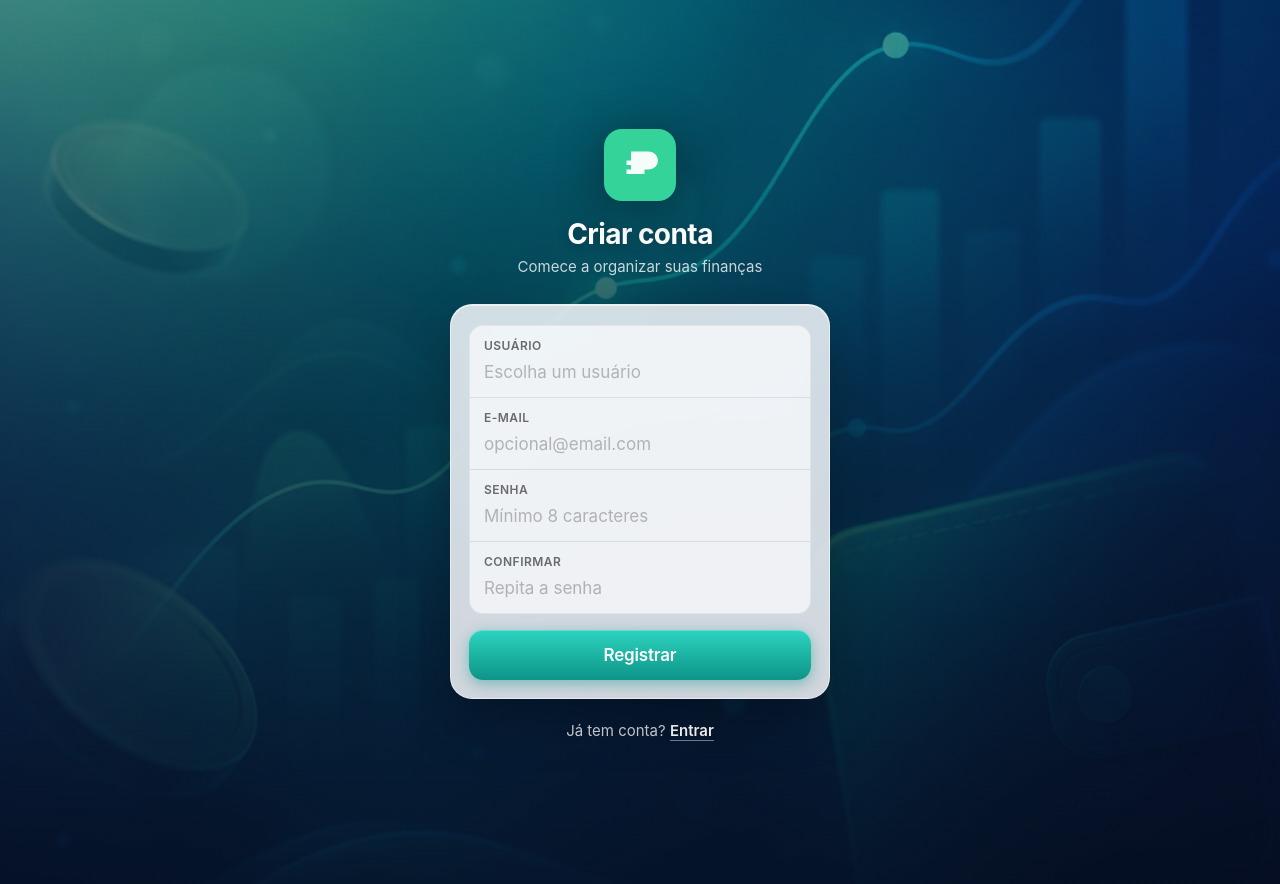
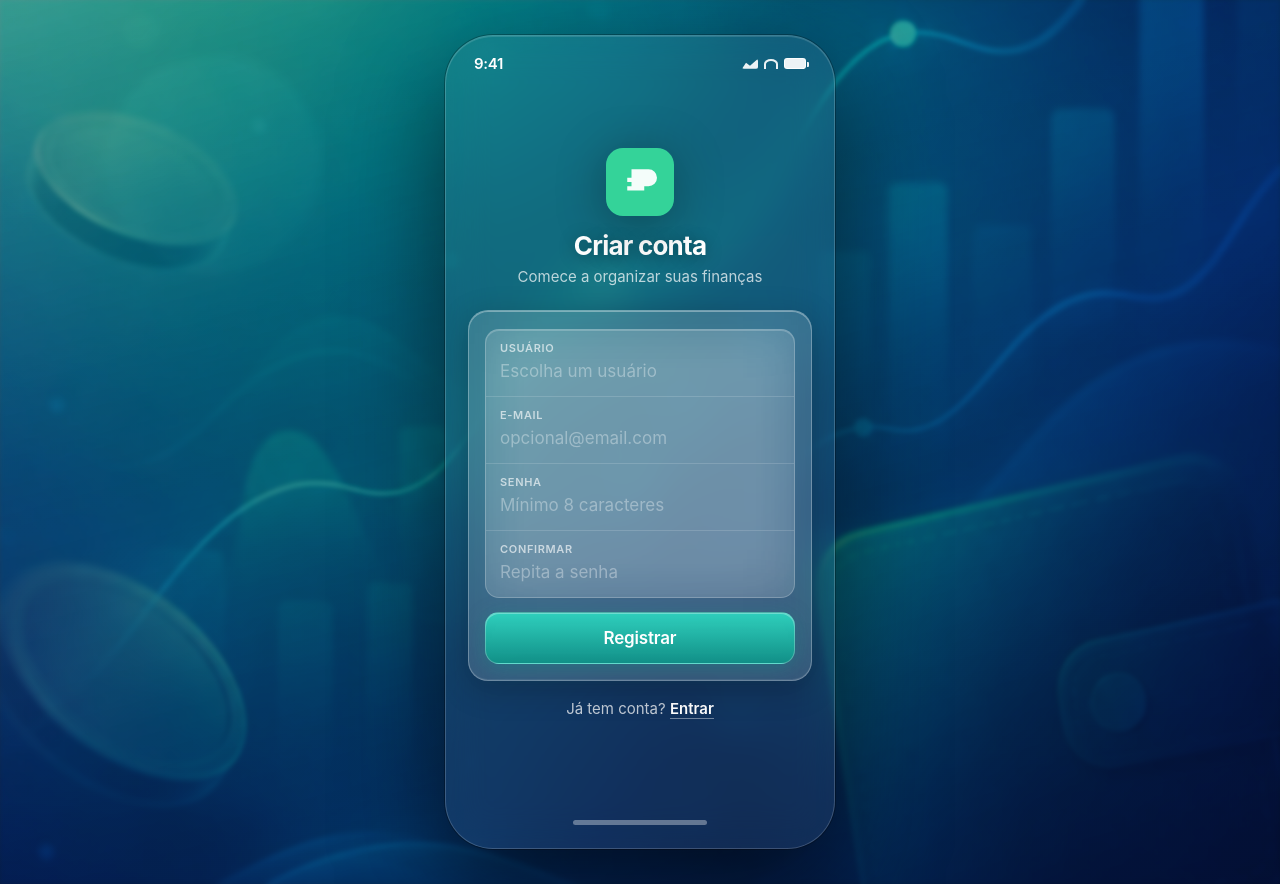
Before and after one commit to WeslenWSO/FinancasPessoais, a Django app: page /register/ in a window 1280 px wide. Run offline with Django 5.2, Linux system fonts and the light colour scheme; parts of the project's set-up code (start-up, migrations or seed data) failed here and were passed over.

Commit message:
feat: atualiza URLs do Android e redesign da auth web estilo iOS
Aponta o app para a nova URL do Render, separa URL local no debug e melhora a tela de login web com moldura e glassmorphism no estilo iOS.

Co-authored-by: Cursor <cursoragent@cursor.com>

```diff
--- a/financas/static/financas/css/app.css
+++ b/financas/static/financas/css/app.css
@@ -340,7 +340,8 @@ nav.menu a.active{background:var(--sidebar-hover);color:#fff;border-left-color:v
 /* iOS Auth */
 body.auth-page{
   margin:0;min-height:100vh;min-height:100dvh;
-  display:block;width:100%;
+  display:flex;align-items:center;justify-content:center;
+  width:100%;
   font-family:-apple-system,BlinkMacSystemFont,"SF Pro Display","SF Pro Text","Segoe UI",Roboto,Helvetica,Arial,sans-serif;
   -webkit-font-smoothing:antialiased;
   overflow-x:hidden;
@@ -348,86 +349,147 @@ body.auth-page{
 .auth-bg{
   position:fixed;inset:0;z-index:0;
   background-size:cover;background-position:center;background-repeat:no-repeat;
-  transform:scale(1.03);
+  transform:scale(1.06);
 }
 .auth-bg-overlay{
   position:fixed;inset:0;z-index:1;
-  background:linear-gradient(180deg,rgba(8,18,32,.45) 0%,rgba(8,18,32,.72) 55%,rgba(6,14,26,.88) 100%);
-  backdrop-filter:saturate(120%);
+  background:linear-gradient(165deg,rgba(6,16,30,.35) 0%,rgba(8,22,38,.5) 45%,rgba(4,12,24,.65) 100%);
+  backdrop-filter:blur(2px) saturate(140%);
+  -webkit-backdrop-filter:blur(2px) saturate(140%);
+}
+.auth-ios-device{
+  position:relative;z-index:2;
+  width:100%;max-width:390px;
+  min-height:100vh;min-height:100dvh;
+  display:flex;flex-direction:column;
+  padding:max(8px,env(safe-area-inset-top)) 0 max(8px,env(safe-area-inset-bottom));
+  box-sizing:border-box;
+}
+@media (min-width:431px){
+  .auth-ios-device{
+    min-height:auto;max-height:844px;height:min(844px,92dvh);
+    margin:24px auto;
+    border-radius:48px;
+    background:rgba(255,255,255,.06);
+    border:1px solid rgba(255,255,255,.18);
+    box-shadow:
+      0 0 0 1px rgba(0,0,0,.25),
+      0 40px 100px rgba(0,0,0,.55),
+      inset 0 1px 0 rgba(255,255,255,.12);
+    backdrop-filter:blur(20px);
+    -webkit-backdrop-filter:blur(20px);
+    overflow:hidden;
+  }
+}
+.auth-ios-status{
+  display:flex;align-items:center;justify-content:space-between;
+  padding:10px 28px 6px;color:#fff;font-size:15px;font-weight:600;
+  letter-spacing:-.02em;flex-shrink:0;
+}
+.auth-ios-status-icons{display:flex;align-items:center;gap:6px;}
+.auth-ios-signal,.auth-ios-wifi,.auth-ios-battery{
+  display:block;background:rgba(255,255,255,.92);border-radius:2px;
+}
+.auth-ios-signal{width:16px;height:10px;clip-path:polygon(0 100%,25% 40%,50% 70%,100% 0,100% 100%);}
+.auth-ios-wifi{width:14px;height:10px;border-radius:50% 50% 0 0;border:2px solid rgba(255,255,255,.92);border-bottom:none;background:transparent;}
+.auth-ios-battery{width:22px;height:11px;border:1.5px solid rgba(255,255,255,.92);border-radius:3px;position:relative;}
+.auth-ios-battery::after{
+  content:'';position:absolute;right:-4px;top:3px;width:2px;height:5px;
+  background:rgba(255,255,255,.92);border-radius:0 1px 1px 0;
+}
+.auth-ios-home-indicator{
+  flex-shrink:0;height:34px;display:flex;align-items:center;justify-content:center;
+}
+.auth-ios-home-indicator::after{
+  content:'';width:134px;height:5px;border-radius:100px;
+  background:rgba(255,255,255,.35);
 }
 .auth-ios{
-  position:relative;z-index:2;
-  width:100%;max-width:100%;
-  min-height:100vh;min-height:100dvh;
+  flex:1;
+  width:100%;
   display:flex;flex-direction:column;align-items:center;justify-content:center;
-  padding:max(24px,env(safe-area-inset-top)) 20px max(24px,env(safe-area-inset-bottom));
+  padding:8px 22px 12px;
   box-sizing:border-box;
-  margin:0 auto;
 }
 .auth-ios-header{
-  text-align:center;margin-bottom:28px;color:#fff;
-  width:100%;max-width:380px;
+  text-align:center;margin-bottom:24px;color:#fff;
+  width:100%;
 }
-.auth-ios-icon{width:72px;height:72px;margin:0 auto 16px;filter:drop-shadow(0 8px 24px rgba(0,0,0,.35));}
+.auth-ios-icon{width:68px;height:68px;margin:0 auto 14px;filter:drop-shadow(0 8px 24px rgba(0,0,0,.35));}
 .auth-ios-icon svg{width:100%;height:100%;display:block;}
 .auth-ios-header h1{
-  margin:0 0 6px;font-size:28px;font-weight:700;letter-spacing:-.02em;
-  text-shadow:0 2px 12px rgba(0,0,0,.25);
+  margin:0 0 6px;font-size:26px;font-weight:700;letter-spacing:-.03em;
+  text-shadow:0 2px 16px rgba(0,0,0,.35);
 }
-.auth-ios-header p{margin:0;font-size:15px;color:rgba(255,255,255,.78);font-weight:400;}
+.auth-ios-header p{margin:0;font-size:15px;color:rgba(255,255,255,.72);font-weight:400;}
 .auth-ios-card{
-  width:100%;max-width:380px;
-  background:rgba(255,255,255,.82);
-  backdrop-filter:blur(24px) saturate(180%);
-  -webkit-backdrop-filter:blur(24px) saturate(180%);
-  border-radius:22px;
-  border:1px solid rgba(255,255,255,.55);
-  box-shadow:0 20px 50px rgba(0,0,0,.28),inset 0 1px 0 rgba(255,255,255,.6);
-  padding:20px 18px 18px;
+  width:100%;
+  background:rgba(255,255,255,.14);
+  backdrop-filter:blur(40px) saturate(180%);
+  -webkit-backdrop-filter:blur(40px) saturate(180%);
+  border-radius:20px;
+  border:1px solid rgba(255,255,255,.28);
+  box-shadow:
+    0 8px 32px rgba(0,0,0,.22),
+    inset 0 1px 0 rgba(255,255,255,.35),
+    inset 0 -1px 0 rgba(255,255,255,.08);
+  padding:18px 16px 16px;
 }
 .auth-ios-alert{
-  background:rgba(255,59,48,.12);color:#c81e1e;
-  border:1px solid rgba(255,59,48,.22);
+  background:rgba(255,59,48,.18);color:#ffeceb;
+  border:1px solid rgba(255,59,48,.35);
   border-radius:12px;padding:10px 12px;font-size:13px;margin-bottom:14px;text-align:center;
+  backdrop-filter:blur(12px);
 }
 .auth-ios-group{
-  background:rgba(255,255,255,.65);
+  background:rgba(255,255,255,.12);
+  backdrop-filter:blur(24px) saturate(160%);
+  -webkit-backdrop-filter:blur(24px) saturate(160%);
   border-radius:14px;overflow:hidden;
-  border:1px solid rgba(0,0,0,.06);
-  margin-bottom:16px;
+  border:1px solid rgba(255,255,255,.22);
+  margin-bottom:14px;
+  box-shadow:inset 0 1px 0 rgba(255,255,255,.2);
 }
 .auth-ios-field{
-  display:flex;flex-direction:column;gap:4px;padding:12px 14px;
-  border-bottom:1px solid rgba(60,60,67,.12);
+  display:flex;flex-direction:column;gap:3px;padding:11px 14px;
+  border-bottom:1px solid rgba(255,255,255,.14);
 }
 .auth-ios-field:last-child{border-bottom:none;}
 .auth-ios-field span{
-  font-size:12px;font-weight:600;color:rgba(60,60,67,.75);
-  text-transform:uppercase;letter-spacing:.04em;
+  font-size:11px;font-weight:600;color:rgba(255,255,255,.65);
+  text-transform:uppercase;letter-spacing:.06em;
 }
 .auth-ios-field input{
-  border:none;background:transparent;padding:4px 0 2px;
-  font-size:17px;line-height:1.3;color:#1c1c1e;width:100%;outline:none;
+  border:none;background:transparent;padding:2px 0;
+  font-size:17px;line-height:1.35;color:#fff;width:100%;outline:none;
   font-family:inherit;
 }
-.auth-ios-field input::placeholder{color:rgba(60,60,67,.35);}
+.auth-ios-field input::placeholder{color:rgba(255,255,255,.35);}
 .auth-ios-btn{
   width:100%;border:none;border-radius:14px;padding:15px 16px;
   font-size:17px;font-weight:600;letter-spacing:-.01em;cursor:pointer;
   font-family:inherit;color:#fff;
-  background:linear-gradient(180deg,#2dd4bf 0%,#0d9488 100%);
-  box-shadow:0 4px 14px rgba(13,148,136,.45),inset 0 1px 0 rgba(255,255,255,.25);
+  background:linear-gradient(180deg,rgba(45,212,191,.95) 0%,rgba(13,148,136,.92) 100%);
+  border:1px solid rgba(255,255,255,.25);
+  box-shadow:0 4px 20px rgba(13,148,136,.4),inset 0 1px 0 rgba(255,255,255,.3);
+  backdrop-filter:blur(8px);
   transition:transform .15s ease,opacity .15s ease;
 }
-.auth-ios-btn:active{transform:scale(.98);opacity:.92;}
+.auth-ios-btn:active{transform:scale(.98);opacity:.88;}
 .auth-ios-footer{
-  margin-top:22px;font-size:15px;color:rgba(255,255,255,.82);text-align:center;
-  width:100%;max-width:380px;
+  margin-top:18px;font-size:15px;color:rgba(255,255,255,.75);text-align:center;
+  width:100%;
 }
-.auth-ios-footer a{color:#fff;font-weight:600;text-decoration:none;border-bottom:1px solid rgba(255,255,255,.45);}
-@media (max-width:480px){
+.auth-ios-footer a{
+  color:#fff;font-weight:600;text-decoration:none;
+  border-bottom:1px solid rgba(255,255,255,.4);
+}
+@media (max-width:430px){
+  .auth-ios-device{max-width:100%;border-radius:0;border:none;box-shadow:none;background:transparent;}
+  .auth-ios-status{padding:8px 20px 4px;}
+  .auth-ios{padding:4px 18px 8px;}
   .auth-ios-header h1{font-size:24px;}
-  .auth-ios-card{border-radius:20px;padding:16px 14px 14px;}
+  .auth-ios-card{border-radius:18px;padding:16px 14px 14px;}
 }
 .messages{margin-bottom:16px;}
 .messages .msg{padding:10px 12px;border-radius:8px;margin-bottom:8px;font-size:13px;}
--- a/financas/templates/financas/auth/auth_base.html
+++ b/financas/templates/financas/auth/auth_base.html
@@ -13,6 +13,17 @@
 <body class="auth-page">
   <div class="auth-bg" style="background-image:url('{% static 'financas/img/login-bg.png' %}');"></div>
   <div class="auth-bg-overlay"></div>
-  {% block content %}{% endblock %}
+  <div class="auth-ios-device">
+    <div class="auth-ios-status" aria-hidden="true">
+      <span class="auth-ios-status-time">9:41</span>
+      <span class="auth-ios-status-icons">
+        <span class="auth-ios-signal"></span>
+        <span class="auth-ios-wifi"></span>
+        <span class="auth-ios-battery"></span>
+      </span>
+    </div>
+    {% block content %}{% endblock %}
+    <div class="auth-ios-home-indicator" aria-hidden="true"></div>
+  </div>
 </body>
 </html>
```
Also changed, not shown: android/README.md, 2 other files.
